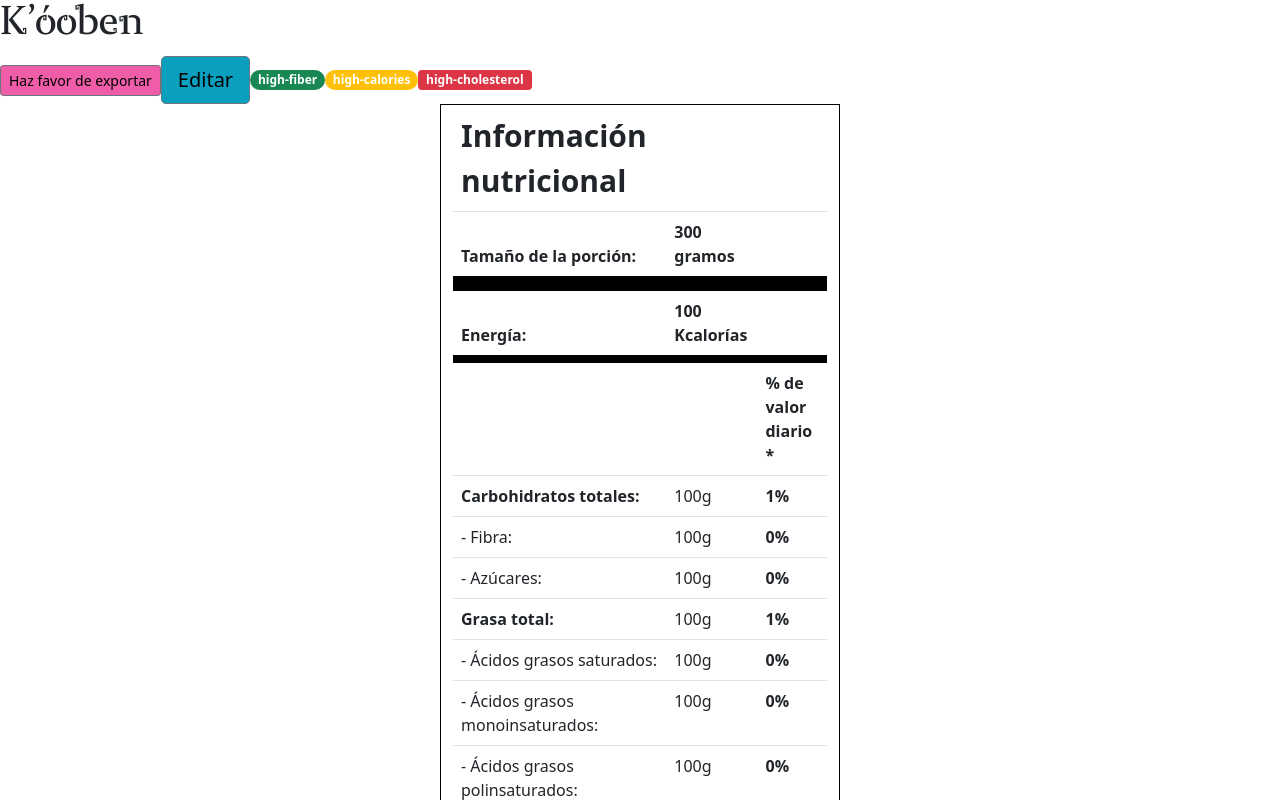
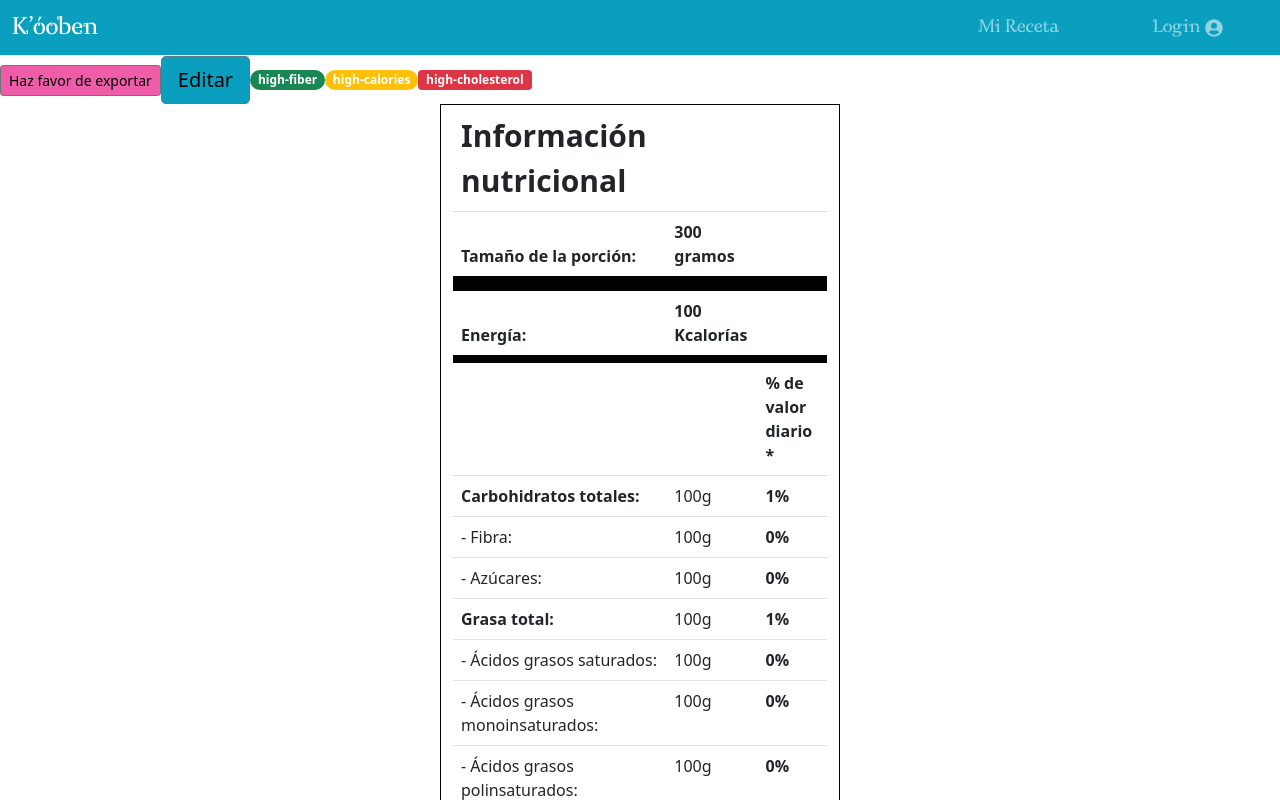
Before and after one commit to KoobenNutriapp/kooben-front, a React (Create React App) app: page / in a window 1280 px wide. Shown: the top 800 px of the page. Built offline with nearby package versions, Linux system fonts and the light colour scheme.

Commit message:
add Navbar

```diff
--- a/src/App.js
+++ b/src/App.js
@@ -1,4 +1,5 @@
 import './App.scss';
+import NavBar from './components/NavBar'
 import Buttons from "./components/Buttons/";
 import NutFactTable from './components/NutFactTable';
 import Pills from "./components/Pills/";
@@ -22,6 +23,9 @@ function App() {
     //   </header>
     // </div>
     <div className='title-container'>
+
+      <NavBar />
+
       <h1 className='kooben-title'>K'óoben</h1>
       <Buttons
         children="Haz favor de exportar"
--- /dev/null
+++ b/src/components/NavBar/NavBar.scss
@@ -0,0 +1,29 @@
+@import '../../styles/colors';
+@import '../../styles/typography';
+
+.Kooben-Navbar{
+    background-color: $mayan-blue !important;
+    max-height: 55px;
+    // margin: 15px solid $mexican-pink !important;
+}
+
+.Kooben-Brand{
+    font-family: $title-font;
+    font-size: x-large !important;
+
+}
+
+.my-recipe-label{
+    font-family: $title-font;
+    font-size: large;
+}
+
+.login-label{
+    font-family: $title-font;
+    font-size: large;
+    margin-right: 5px;
+
+    .login-icon{
+        margin-left: 5px;
+    }
+}
--- /dev/null
+++ b/src/components/NavBar/index.js
@@ -0,0 +1,57 @@
+import { Navbar,
+    NavbarBrand,
+    NavbarToggler,
+    Collapse,
+    Nav,
+    NavItem,
+    NavLink} from "reactstrap";
+
+import 'react-icons';
+import './NavBar.scss';
+import { FaUserCircle } from "react-icons/fa";
+
+function NavBar(){
+
+    return(
+        <div>
+        <Navbar
+          // color= 'primary'
+          container="fluid"
+          dark
+          expand="md"
+          fixed="top"
+          full
+          light
+          className="Kooben-Navbar"
+        >
+        <NavbarBrand className = 'Kooben-Brand col-md-9 col-sm-10' href="/">
+          K'óoben
+        </NavbarBrand>
+        <NavbarToggler className="NavBarToggler col-md-4" onClick={function noRefCheck(){}} />
+        <Collapse className="col-md-4" navbar>
+          <Nav
+            className="me-auto col-md-12"
+            navbar
+          >
+            <NavItem className="my-recipe-label col-md-5">
+              <NavLink href="#">
+                Mi Receta
+              </NavLink>
+            </NavItem>
+
+            <NavItem className="col-md-5">
+              <NavLink className="login-label" href="#">
+                Login
+                <FaUserCircle className="login-icon"/>
+              </NavLink>
+            </NavItem>
+
+          </Nav>
+        </Collapse>
+      </Navbar>
+</div>
+    )
+
+}
+
+export default NavBar;
--- a/src/components/Navbar/Navbar.scss
+++ /dev/null
@@ -1 +0,0 @@
-@import '../../styles/colors.scss';
--- a/src/components/Navbar/index.js
+++ /dev/null
@@ -1,5 +0,0 @@
-import { Navbar } from "reactstrap";
-
-function KoobenNavbar(){
-
-}
```
